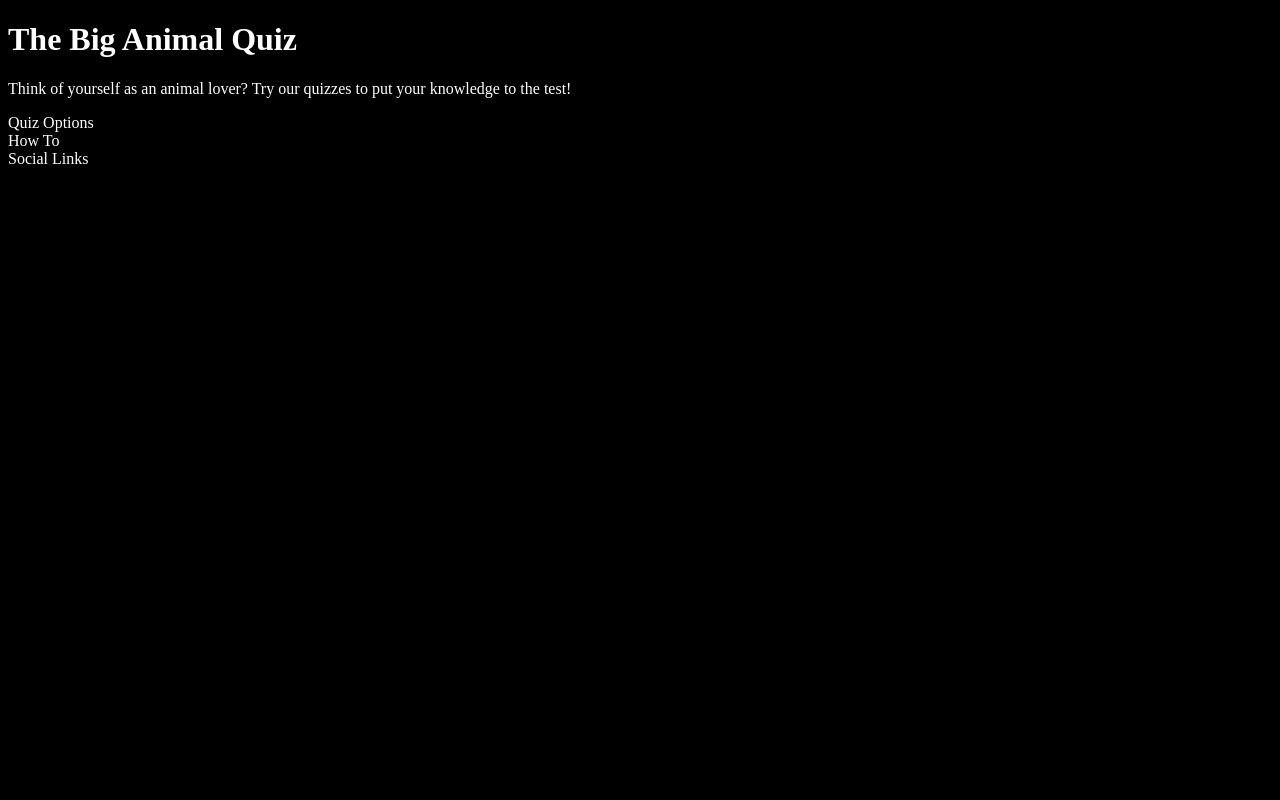
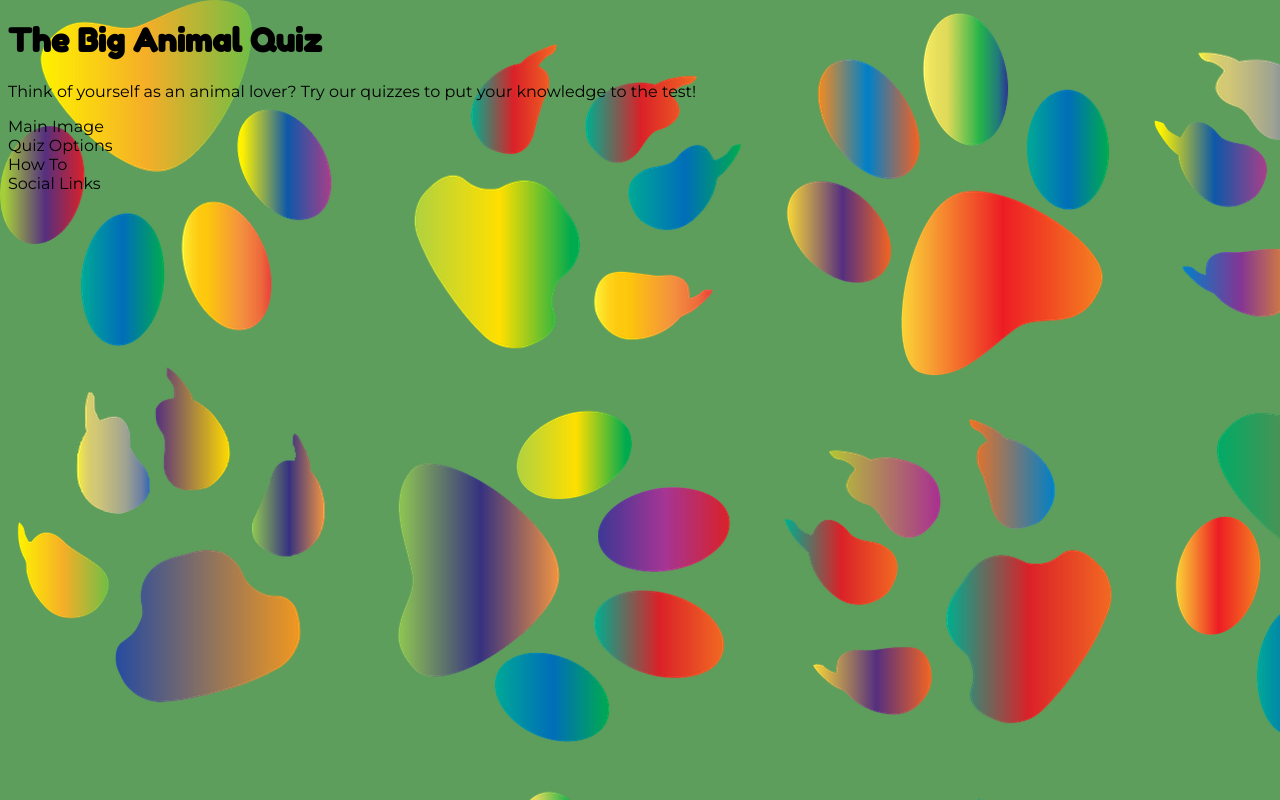
Before and after one commit to KateEllen/Animal-Quiz, a plain HTML site: page index.html in a window 1280 px wide. Drawn offline with Linux system fonts and the light colour scheme.

Commit message:
Add background image

```diff
--- a/assets/CSS/style.css
+++ b/assets/CSS/style.css
@@ -1,4 +1,12 @@
+@import url('https://fonts.googleapis.com/css2?family=Fredoka+One&family=Montserrat&display=swap');
+
 body {
-  background-color: #000000;
-  color: #FFFFFF;
+    background-image: url(../images/main-background-image.png);
+  background-color: #5D9E5C;
+  color: #000000;
+  font-family: 'Montserrat', sans-serif;
 }
+
+h1 {
+    font-family: 'Fredoka One', cursive;
+}
--- a/index.html
+++ b/index.html
@@ -16,6 +16,8 @@
         <p>Think of yourself as an animal lover? Try our quizzes to put your knowledge to the test!</p>
     </header>
 
+    <section class= "hero-image">Main Image</section>
+
     <section> Quiz Options </section>
 
     <section> How To </section>
```
Also changed, not shown: assets/images/main-background-image.png (added).
